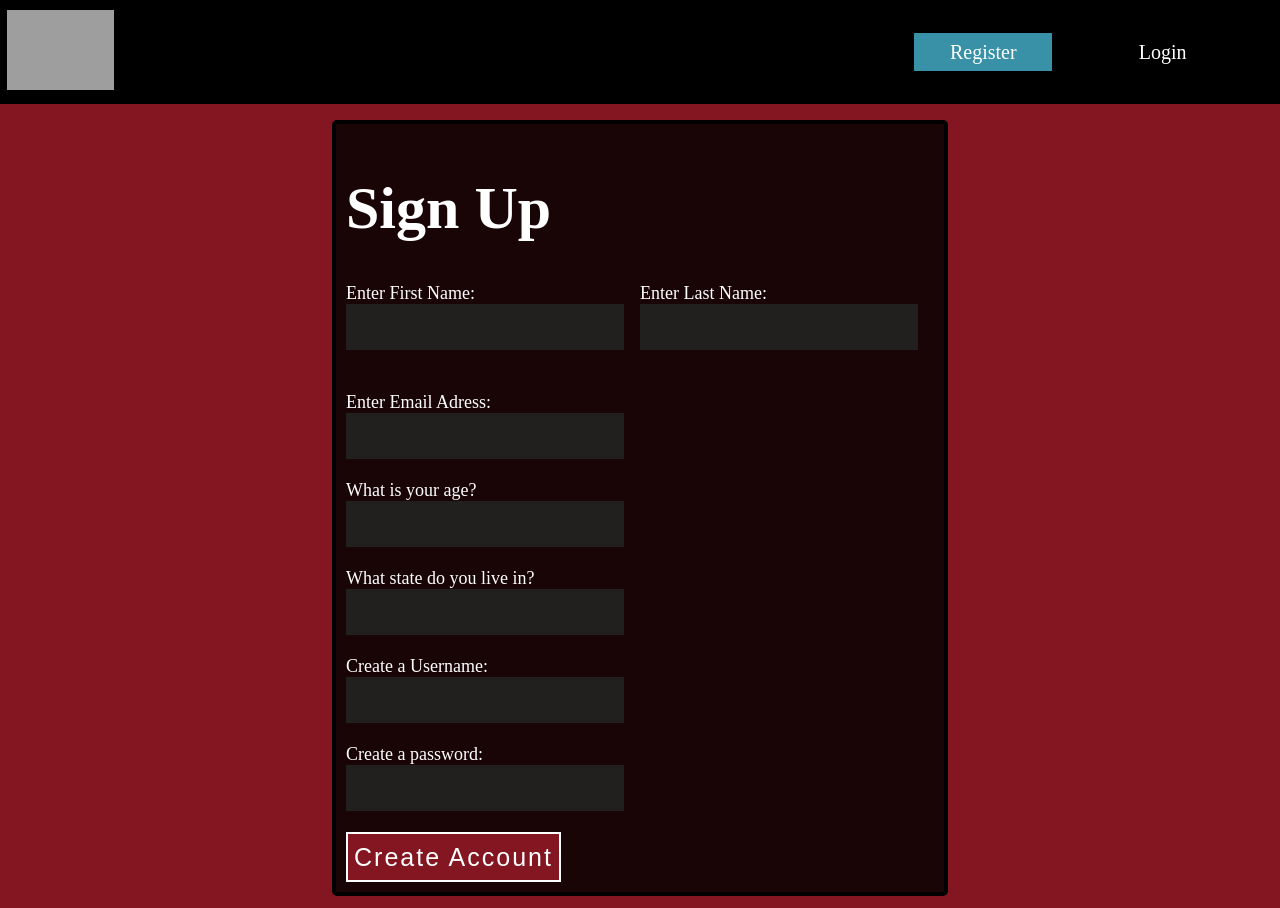
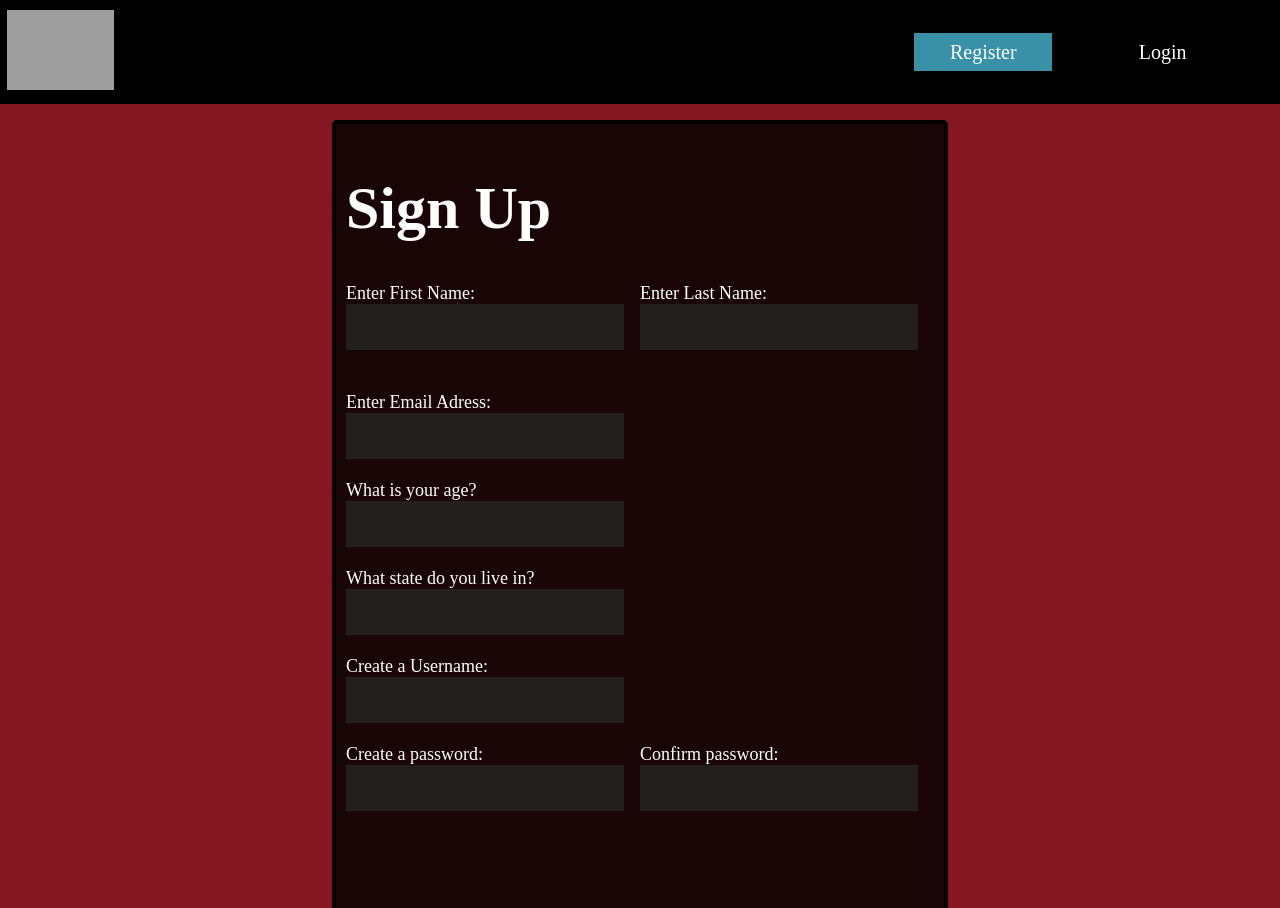
Before and after one commit to Serrin-Sage/phase-4-project-frontend, a React (Vite) app: page /signup in a window 1280 px wide. Shown: the top 908 px of the page. Built offline with nearby package versions, Linux system fonts and the light colour scheme; grey boxes are pictures that could not be loaded; a web font is replaced by a local one.

Commit message:
added password and confirm password check, throws error if not matched

```diff
--- a/src/components/SignUp.jsx
+++ b/src/components/SignUp.jsx
@@ -9,9 +9,22 @@ const SignUp = () => {
   const defaultForm = useSelector((state) => state.clearsignup.value)
   const dispatch = useDispatch()
   const navigate = useNavigate()
+  const [passwordError, setPasswordError] = useState(false)
+
+  const removePasswordError = () => {
+    setTimeout(() => {
+      setPasswordError(false)
+    },2500)
+  }
 
   const handleSubmit = async (e) => {
     e.preventDefault()
+    if (e.target.password.value !== e.target.confirmPassword.value) {
+      console.log("PASSWORD DO NOT MATCH")
+      setPasswordError(true)
+      removePasswordError()
+      return
+    }
     let req = await fetch("http://localhost:8000/create_user", {
       method: "POST",
       headers: {
@@ -33,12 +46,13 @@ const SignUp = () => {
     if (req.ok) {
       dispatch(resetSignUpForm())
       dispatch(login(res))
-      dispatch(loginStatus(true))
+      dispatch(loginStatus({ loggedIn: true }))
       navigate('/profile')
     } else {
       console.log("AN ERROR OCCURED")
     }
   }
+
   return (
     <div className="user-interface-container">
       <div className="signup-container">
@@ -83,16 +97,22 @@ const SignUp = () => {
             </label>
             <br />
             <br/>
-            <label >
-              Create a password: <br />
-              <input type="password" name="password" className="user-input" defaultValue={defaultForm.password}/>
-            </label>
+            <div className="name-input-container">
+              <label >
+                Create a password: <br />
+                <input type="password" name="password" className="user-input" defaultValue={defaultForm.password}/>
+              </label>
+              <label >
+                Confirm password: <br />
+                <input type="password" name="confirmPassword" className="user-input" defaultValue={defaultForm.password}/>
+              </label>
+            </div>
+            {passwordError ? <p className="password-error">Passwords do not match</p> : <p className="password-error"></p>}
             <br/>
             <br/>
             <input type="submit" value="Create Account" className="login-btn"/>
             <br/>
           </form>
-          {/* <button onClick={() => { dispatch(resetSignUpForm()) }}>Clear Form</button> */}
         </div>
       </div>
     </div>
--- a/src/features/user.js
+++ b/src/features/user.js
@@ -5,7 +5,6 @@ const initialStateValue = {
     last_name: "",
     username: "",
     email: "",
-    password: "",
     age: "",
     location: "",
     logged_in: 0,
--- a/src/stylesheets/signinup.css
+++ b/src/stylesheets/signinup.css
@@ -132,8 +132,14 @@
 .login-error {
     min-height: 21px;
     color: red;
-    animation: fadein 5s linear;
     transition: 5s;
+}
+
+.password-error {
+    margin: 0;
+    margin-top: 2rem;
+    color: red;
+    min-height: 25px;
 }
 
 @keyframes fadein {
```
